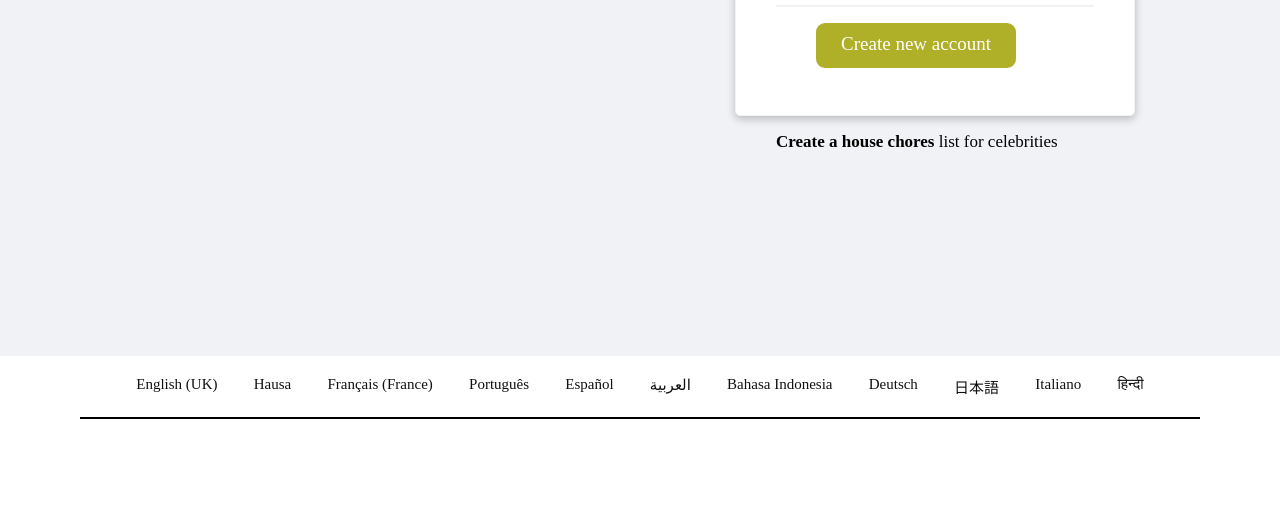
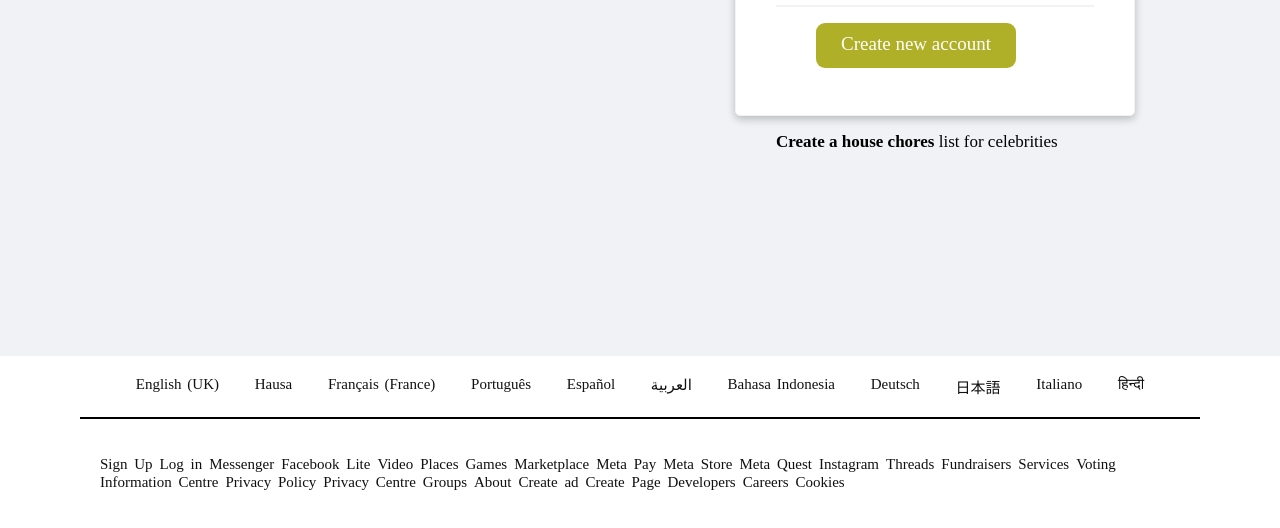
Before and after one commit to TimiMaliki/House-chores_Todo-list, a plain HTML site: page index.html in a window 1280 px wide. Shown: the part 380-908 px from the top of the page. Drawn offline with Linux system fonts and the light colour scheme.

Commit message:
fitst commit

```diff
--- a/index.css
+++ b/index.css
@@ -1,43 +1,43 @@
-*{
+* {
   margin: 0;
   padding: 0;
   box-sizing: border-box;
 }
-body{
+body {
   width: 100%;
   height: 100vh;
-    background: #f0f2f5;;
+  background: #f0f2f5;
 }
-.container{
+.container {
   display: flex;
   justify-content: center;
 }
-.content-wrapper{
+.content-wrapper {
   width: 100%;
   margin-top: 3rem;
   display: flex;
   justify-content: space-around;
 }
-.vermillion{
+.vermillion {
   width: 300px;
   height: 400px;
   margin-top: 3rem;
   place-content: center;
   padding: 100px 20px;
 }
-.vermillion h1{
+.vermillion h1 {
   color: blueviolet;
   text-align: start;
   font-size: 58px;
   letter-spacing: 2px;
   margin-bottom: 1rem;
 }
-.vermillion p{
+.vermillion p {
   color: #111;
   font-size: 23px;
   font-weight: 400;
 }
-.form{
+.form {
   border: 1px solid #f2f2f2;
   border-radius: 5px;
   width: 400px;
@@ -46,13 +46,13 @@ body{
   place-content: center;
   padding: 100px 40px;
   flex-direction: column;
-    background: #fff;;
+  background: #fff;
   box-shadow: rgba(0, 0, 0, 0.24) 0px 3px 8px;
 }
-form{
+form {
   margin-top: -3rem;
 }
-input{
+input {
   margin-bottom: 1rem;
   width: 100%;
   height: 45px;
@@ -61,12 +61,12 @@ input{
   appearance: none;
   cursor: pointer;
 }
-input::placeholder{
+input::placeholder {
   font-size: 18px;
   width: 100%;
   text-align: start;
 }
-.log_in{
+.log_in {
   border: none;
   border-radius: 9px;
   height: 45px;
@@ -75,7 +75,7 @@ input::placeholder{
   cursor: pointer;
   margin-bottom: 1rem;
 }
-.log_in p{
+.log_in p {
   align-items: center;
   padding: 10px 10px;
   text-align: center;
@@ -88,23 +88,23 @@ input::placeholder{
   text-decoration: none;
   margin-bottom: 2rem;
 }
-p a{
+p a {
   text-decoration: none;
   color: blue;
   font-size: 18px;
   font-weight: 200;
 }
-.border{
+.border {
   border: 1px solid #f0f2f5;
   width: 100%;
   margin-bottom: 1rem;
 }
-.btn{
+.btn {
   border: none;
   border-radius: 9px;
   width: 200px;
   height: 45px;
-    background:rgb(175, 175, 40);
+  background: rgb(175, 175, 40);
   cursor: pointer;
   margin-left: 2.5rem;
   margin-bottom: 4rem;
@@ -116,37 +116,44 @@ p a{
   color: #fff;
   font-size: 19px;
 }
-.house{
+.house {
   font-size: 17px;
   cursor: pointer;
 }
-span{
+span {
   font-weight: bold;
 }
-footer{
+footer {
   width: 100%;
   height: 200px;
   margin-top: 15rem;
-    background:#fff;
+  background: #fff;
   padding: 0px 80px;
 }
-.lang{
-    display:flex;
+.lang,
+.other_links {
+  display: flex;
   justify-content: space-evenly;
   padding: 20px;
+  word-spacing: 2px;
 }
-.lang a{
+.other_links {
+  word-spacing: 3px;
+}
+.lang a,
+.link a {
   text-decoration: none;
   font-size: 15px;
   color: #111;
 }
-.divider{
+
+.divider {
   border: 0.9px solid #000;
   width: 100%;
   margin-bottom: 1rem;
 }
- @media( max-width:800px){
-    .content-wrapper{
+@media (max-width: 800px) {
+  .content-wrapper {
     display: grid;
     width: 100%;
     padding: 0px 70px;
--- a/index.html
+++ b/index.html
@@ -36,7 +36,6 @@
       </div>
     </div>
 
-
     <footer>
       <div class="lang_wrapper">
         <div class="lang">
@@ -54,6 +53,36 @@
         </div>
       </div>
       <div class="divider"></div>
+
+      <div class="other_links">
+        <div class="link">
+          <a href="">Sign Up</a>
+          <a href="">Log in</a>
+          <a href="">Messenger</a>
+          <a href="">Facebook Lite</a>
+          <a href="">Video</a>
+          <a href="">Places</a>
+          <a href="">Games</a>
+          <a href="">Marketplace</a>
+          <a href="">Meta Pay</a>
+          <a href="">Meta Store</a>
+          <a href="">Meta Quest</a>
+          <a href="">Instagram</a>
+          <a href="">Threads</a>
+          <a href="">Fundraisers</a>
+          <a href="">Services</a>
+          <a href="">Voting Information Centre</a>
+          <a href="">Privacy Policy</a>
+          <a href="">Privacy Centre</a>
+          <a href="">Groups</a>
+          <a href="">About</a>
+          <a href="">Create ad</a>
+          <a href=""> Create Page </a>
+          <a href="">Developers</a>
+          <a href="">Careers</a>
+          <a href="">Cookies</a>
+        </div>
+      </div>
     </footer>
 
     <script src="./index.js"></script>
```
Lines whose indentation alone changed are shown as unchanged.
